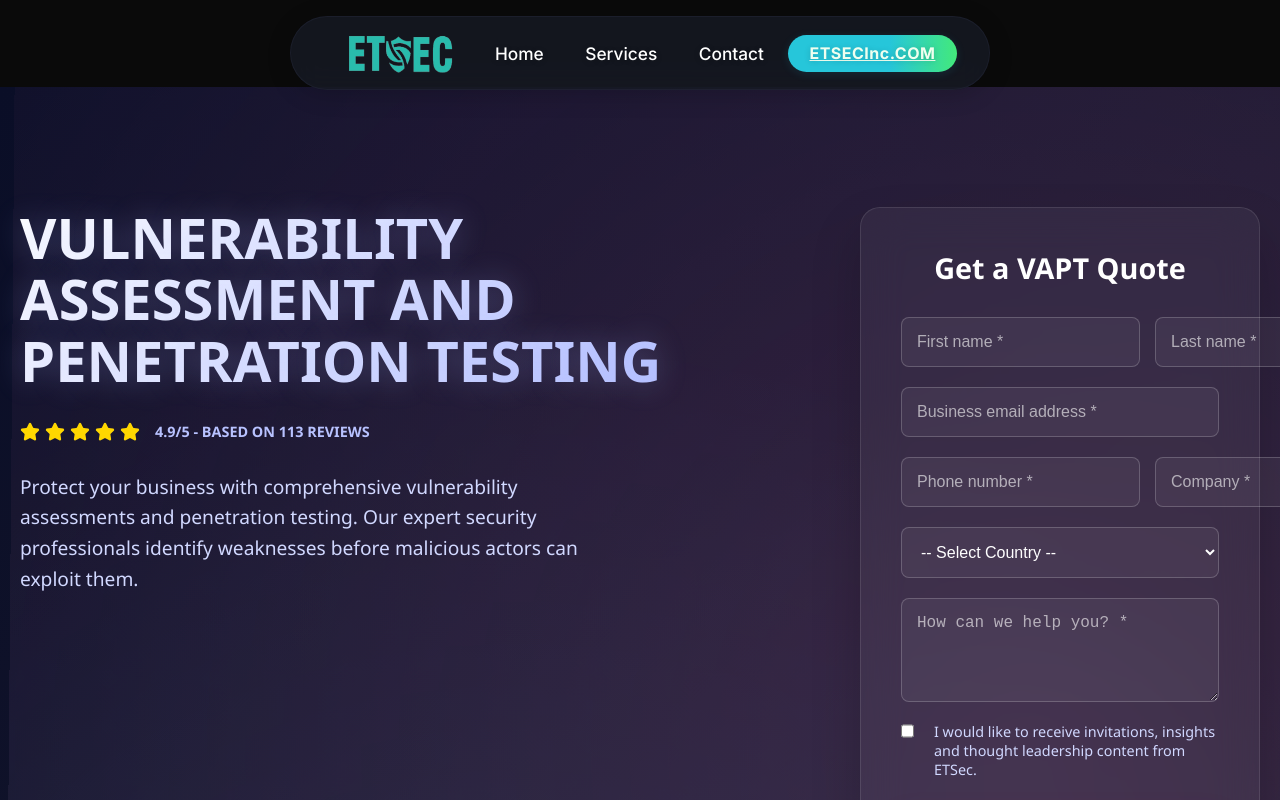
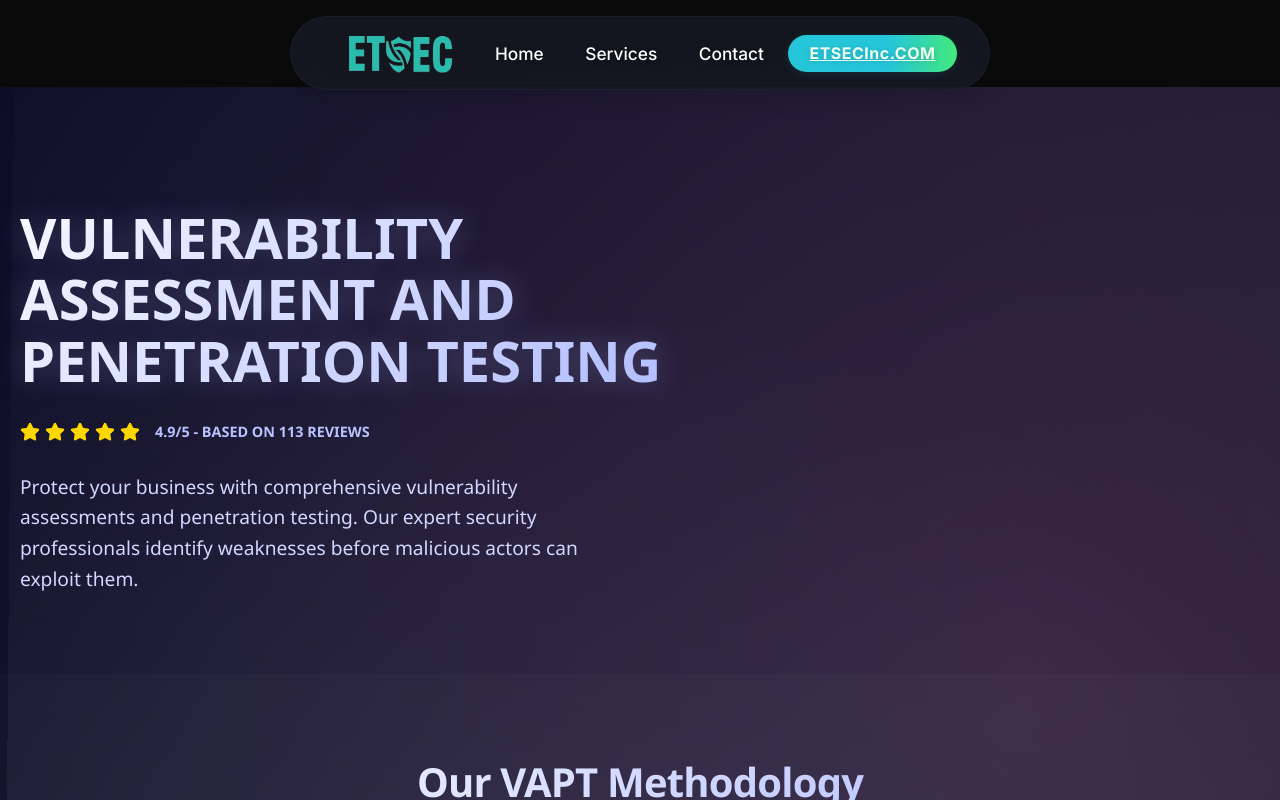
Before and after one commit to AryanRathore04/Etsec_service, a React (Create React App) app: page /vapt-services in a window 1280 px wide. Shown: the top 800 px of the page. Built offline with nearby package versions, Linux system fonts and the light colour scheme.

Commit message:
Remove quote form from VAPT Services hero section
cgen-01f3a09eecfc4483bfdf3cbcc357c17d

```diff
--- a/src/pages/VAPTServices.js
+++ b/src/pages/VAPTServices.js
@@ -94,93 +94,6 @@ const VAPTServices = () => {
             </p>
           </div>
 
-          <div className="vapt-hero-right">
-            <div className="quote-form-container">
-              <h2 className="quote-form-title">Get a VAPT Quote</h2>
-              <form onSubmit={handleSubmit} className="quote-form">
-                <div className="form-row">
-                  <input
-                    type="text"
-                    name="firstName"
-                    placeholder="First name *"
-                    value={formData.firstName}
-                    onChange={handleInputChange}
-                    required
-                  />
-                  <input
-                    type="text"
-                    name="lastName"
-                    placeholder="Last name *"
-                    value={formData.lastName}
-                    onChange={handleInputChange}
-                    required
-                  />
-                </div>
-
-                <input
-                  type="email"
-                  name="email"
-                  placeholder="Business email address *"
-                  value={formData.email}
-                  onChange={handleInputChange}
-                  required
-                />
-
-                <div className="form-row">
-                  <input
-                    type="tel"
-                    name="phone"
-                    placeholder="Phone number *"
-                    value={formData.phone}
-                    onChange={handleInputChange}
-                    required
-                  />
-                  <input
-                    type="text"
-                    name="company"
-                    placeholder="Company *"
-                    value={formData.company}
-                    onChange={handleInputChange}
-                    required
-                  />
-                </div>
-
-                <select
-                  name="country"
-                  value={formData.country}
-                  onChange={handleInputChange}
-                  required
-                >
-                  <option value="">-- Select Country --</option>
-                  <option value="US">United States</option>
-                  <option value="UK">United Kingdom</option>
-                  <option value="CA">Canada</option>
-                  <option value="AU">Australia</option>
-                  <option value="IN">India</option>
-                  <option value="Other">Other</option>
-                </select>
-
-                <textarea
-                  name="message"
-                  placeholder="How can we help you? *"
-                  value={formData.message}
-                  onChange={handleInputChange}
-                  rows="4"
-                  required
-                ></textarea>
-
-                <label className="checkbox-container">
-                  <input type="checkbox" />
-                  <span className="checkmark"></span>
-                  I would like to receive invitations, insights and thought leadership content from ETSec.
-                </label>
-
-                <button type="submit" className="submit-btn">
-                  REQUEST A QUOTE
-                </button>
-              </form>
-            </div>
-          </div>
         </div>
       </section>
 
```
